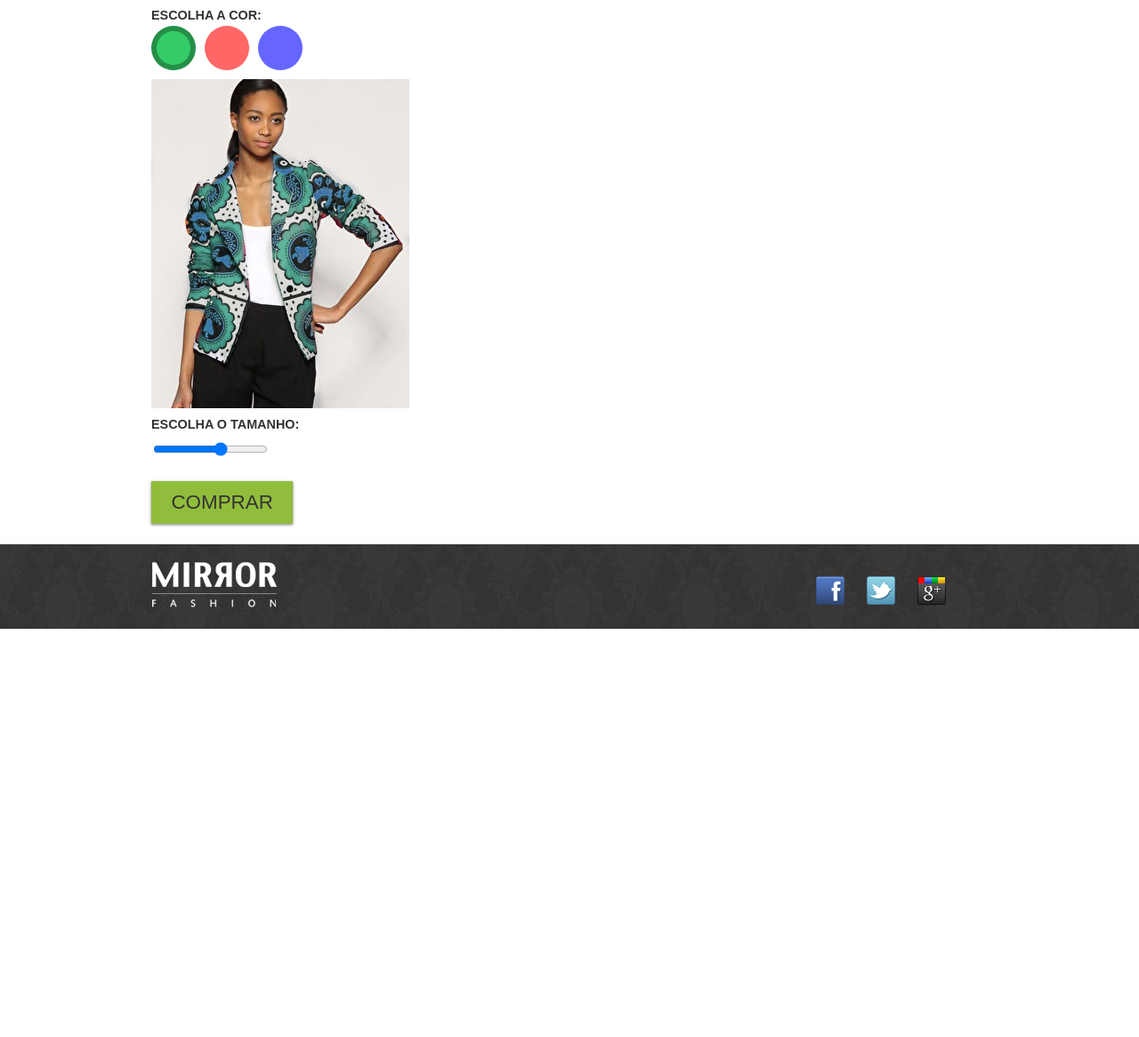
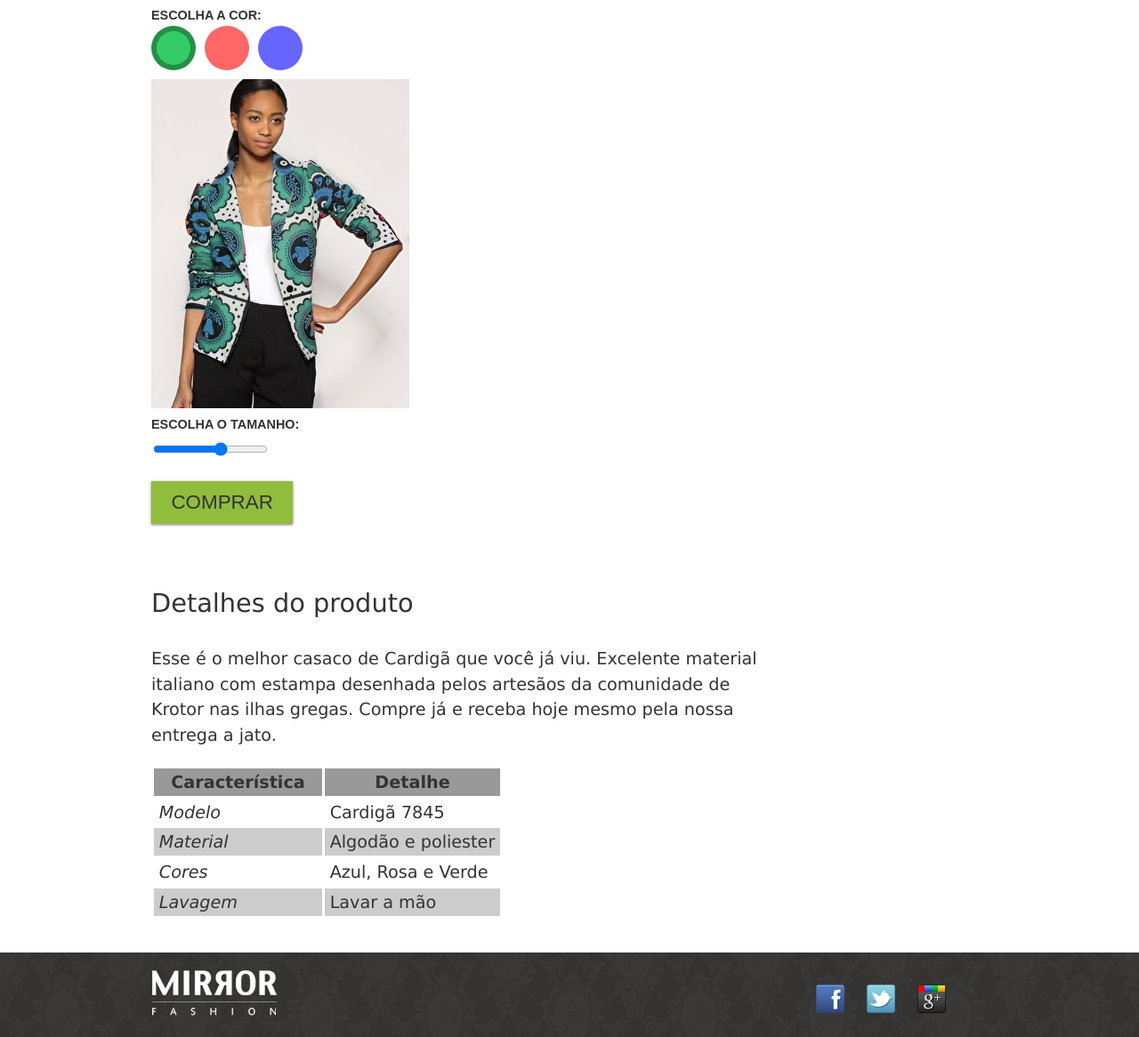
Before and after one commit to JohnnySilvaa/mirrorfashion, a PHP site: page /produto.html in a window 1280 px wide. Shown: the part 203-1369 px from the top of the page at 89% size. Before the commit the page ends 910 px from the top, so only its background shows below. Run offline with PHP 8.4, Linux system fonts and the light colour scheme.

Commit message:
detalhes

```diff
--- a/css/produto.css
+++ b/css/produto.css
@@ -185,3 +185,52 @@ label[for=azul]::after {
      }
 
  }
+
+  .detalhes {
+     padding: 2em 0;
+ }
+
+ .detalhes h2 {
+     font-size: 1.5em;
+     line-height: 2;
+ }
+
+ .detalhes p {
+     margin: 1em 0;
+     font-size: 1em;
+     line-height: 1.5;
+     max-width: 36em;
+ }
+
+ @media (min-width: 500px) {
+     .detalhes {
+         font-size: 1.2em;
+     }
+ }
+
+  table {
+     border-spacing: 0.2em;
+     border-collapse: separate;
+ }
+
+ thead {
+     background-color: #999;
+ }
+
+ thead th {
+     font-weight: bold;
+     padding: 0.3em 1em;
+     text-align: center;
+ }
+
+ td {
+     padding: 0.3em;
+ }
+
+ tr:nth-child(2n) {
+     background-color: #CCC;
+ }
+
+ td:first-child {
+     font-style: italic;
+ }
--- a/produto.html
+++ b/produto.html
@@ -67,6 +67,44 @@
 				<button class="comprar">Comprar</button>
 			</form>
 		</div>
+
+		<div class="detalhes">
+			<h2>Detalhes do produto</h2>
+
+			<p>Esse é o melhor casaco de Cardigã que você já viu. Excelente
+				material italiano com estampa desenhada pelos artesãos da comunidade
+				de Krotor nas ilhas gregas. Compre já e receba hoje mesmo pela nossa
+				entrega a jato.</p>
+
+
+			<table>
+				<thead>
+					<tr>
+						<th>Característica</th>
+						<th>Detalhe</th>
+					</tr>
+				</thead>
+				<tbody>
+					<tr>
+						<td>Modelo</td>
+						<td>Cardigã 7845</td>
+					</tr>
+					<tr>
+						<td>Material</td>
+						<td>Algodão e poliester</td>
+					</tr>
+					<tr>
+						<td>Cores</td>
+						<td>Azul, Rosa e Verde</td>
+					</tr>
+					<tr>
+						<td>Lavagem</td>
+						<td>Lavar a mão</td>
+					</tr>
+				</tbody>
+			</table>
+		</div>
+
 	</div>
 
 
```
